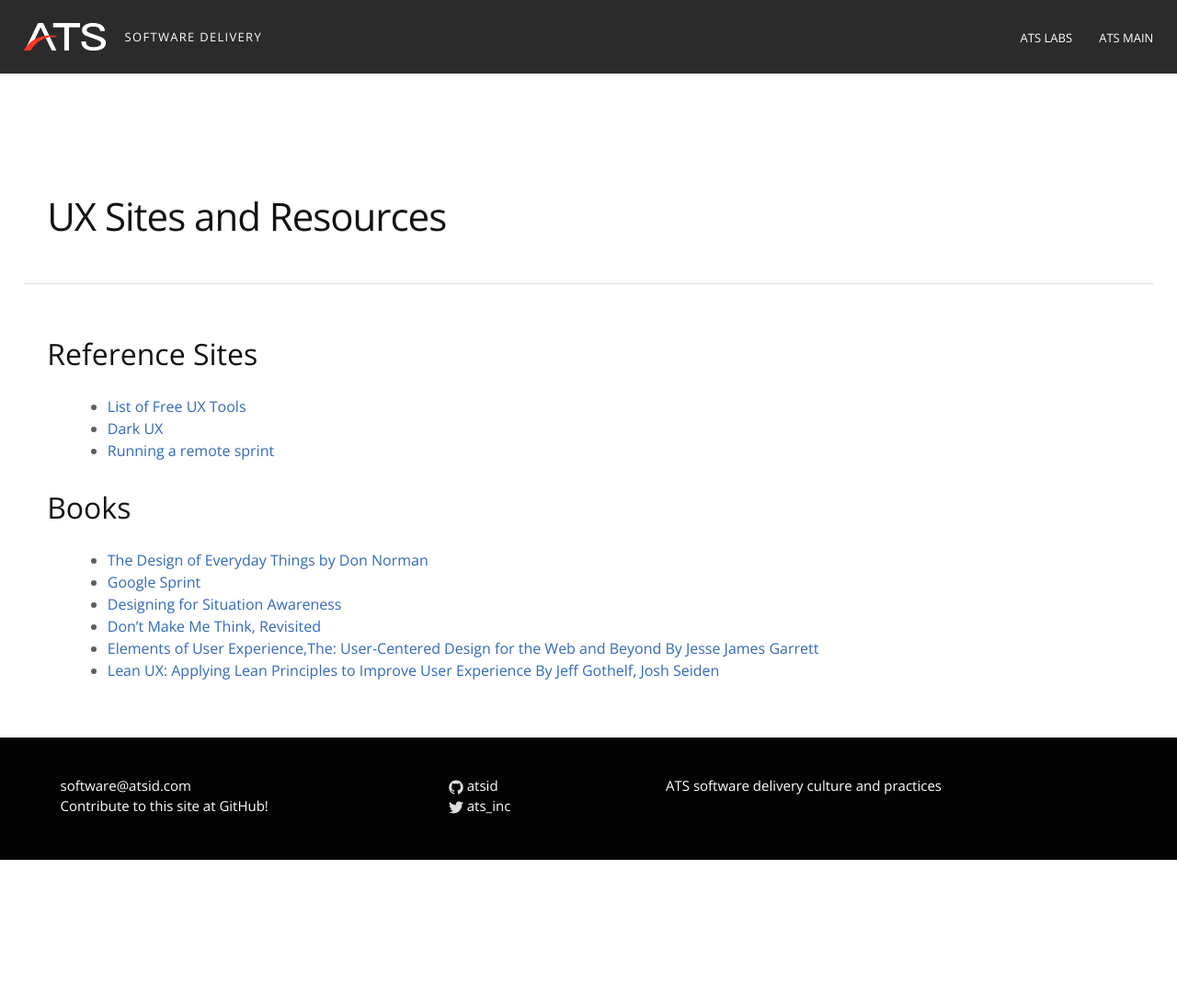
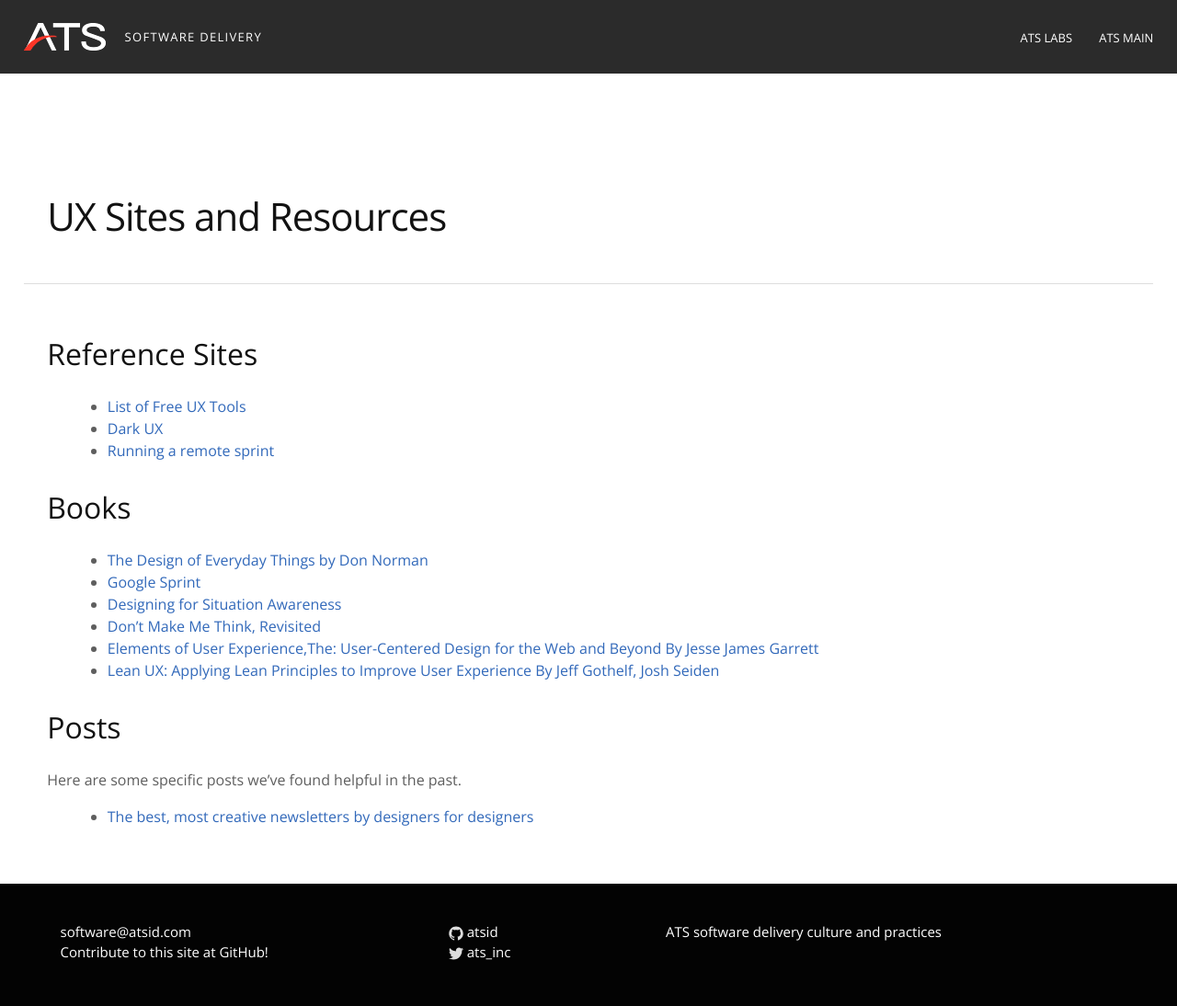
Before and after one commit to atsid/guides, a Jekyll site: the page built from ux-resources.md, in a window 1280 px wide. Shown: the whole page at 92% size. Built offline with Jekyll 4.4.1, drawn with Linux system fonts in a browser that asks for light colours; before the commit the page ends 935 px from its top, so only the background shows below that.

Commit message:
Adds Post section to UX Tools and Resources guide.

```diff
--- a/ux-resources.md
+++ b/ux-resources.md
@@ -17,3 +17,8 @@
 * [Don’t Make Me Think, Revisited]( http://www.gv.com/sprint)
 * [Elements of User Experience,The: User-Centered Design for the Web and Beyond By Jesse James Garrett](https://books.google.com/books/about/Elements_of_User_Experience_The.html?id=9QC6r5OzCpUC&printsec=frontcover&source=kp_read_button#v=onepage&q&f=false)
 * [Lean UX: Applying Lean Principles to Improve User Experience By Jeff Gothelf, Josh Seiden](https://books.google.com/books/about/Lean_UX.html?id=iZUXAwAAQBAJ&printsec=frontcover&source=kp_read_button#v=onepage&q&f=false)
+
+## Posts
+Here are some specific posts we've found helpful in the past.
+
+* [The best, most creative newsletters by designers for designers](https://flipboard.com/@flipboard/flip.it%2F6-PElr-the-best-most-creative-newsletters-by-d/f-1ca1f4e097%2Fthenextweb.com)
```
